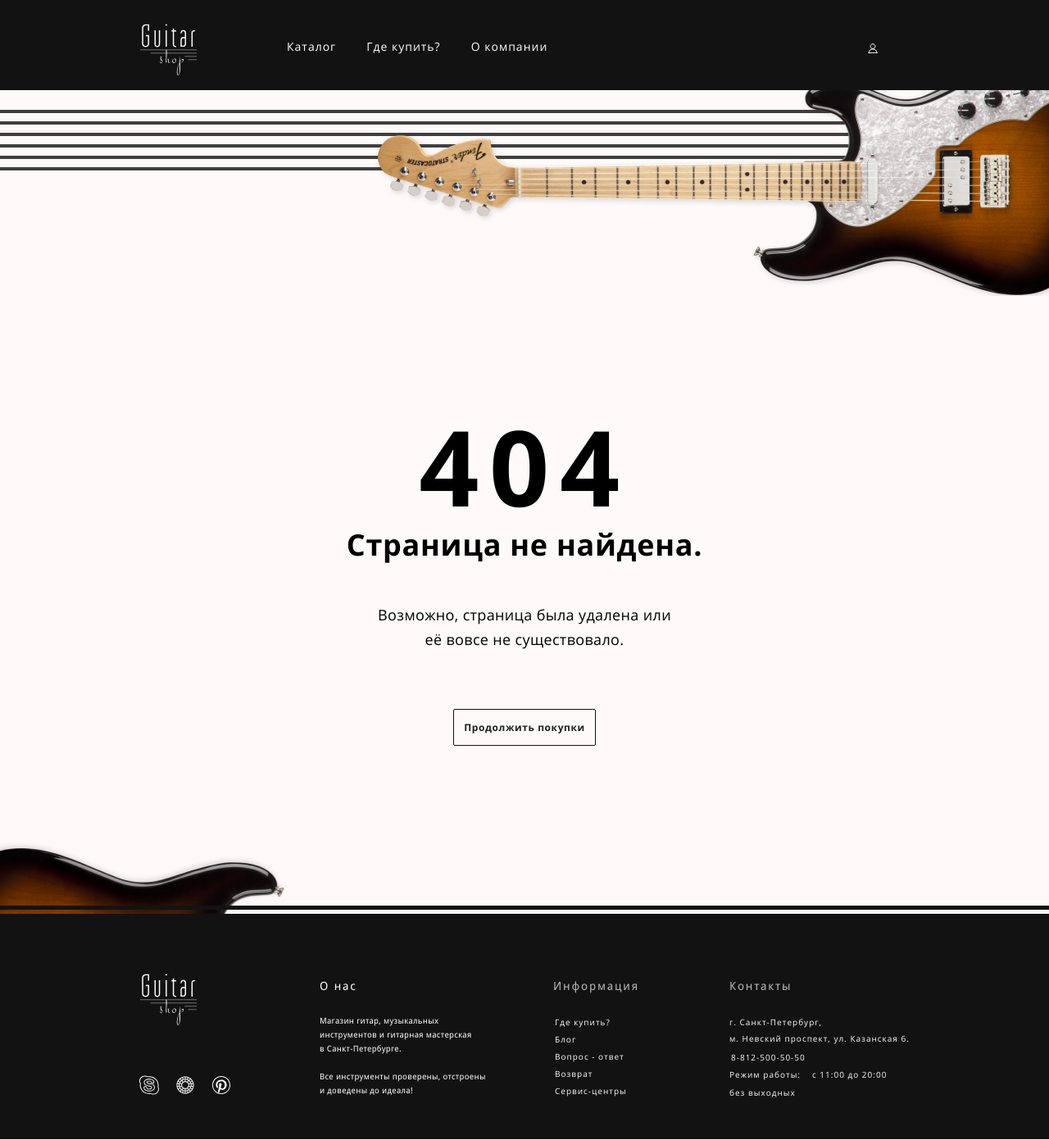
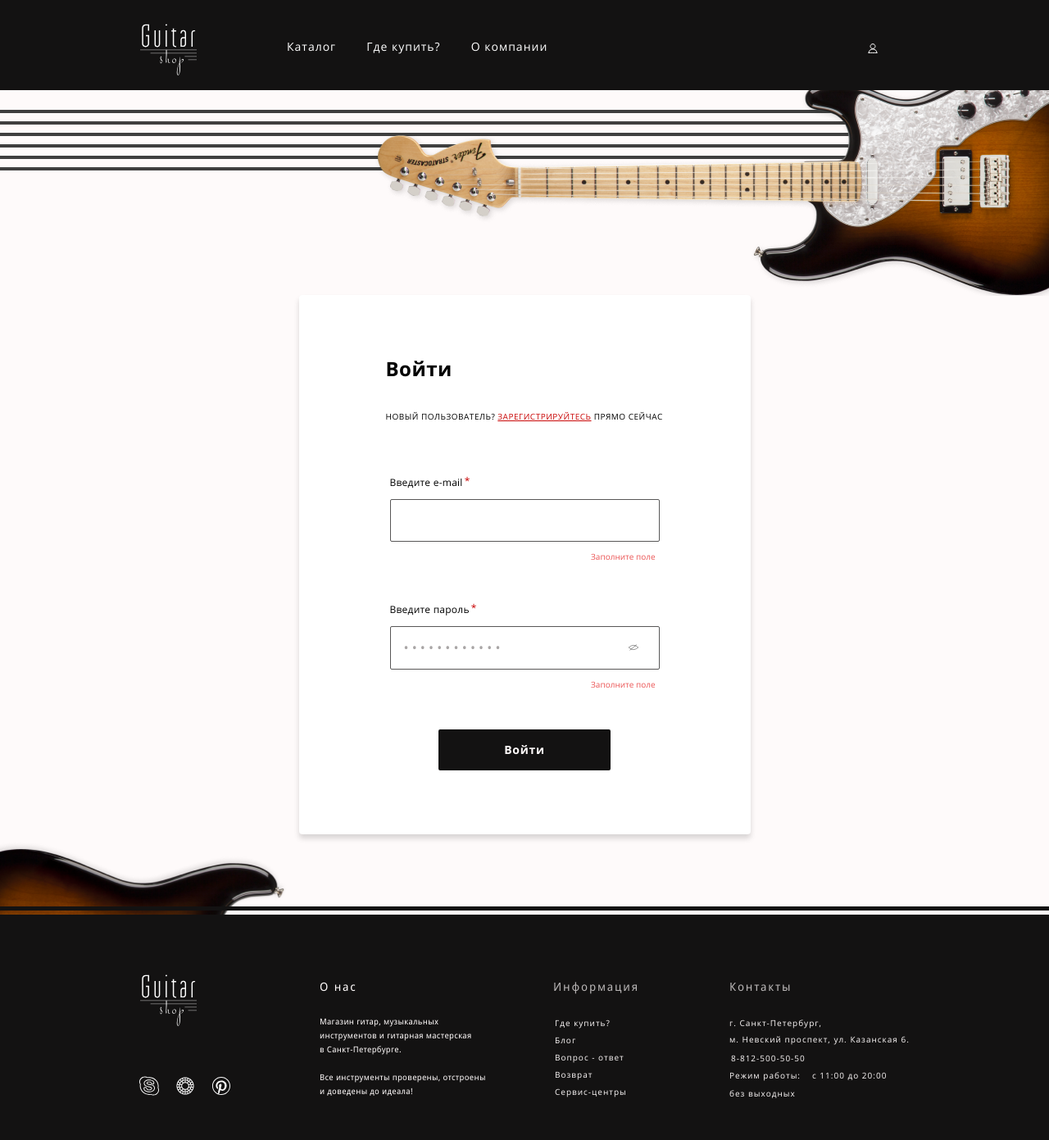
Before and after one commit to elistratovamaria/guitar-shop, a React (Create React App) app in the folder frontend/: page / in a window 1280 px wide. Shown: the whole page at 82% size. Built offline with nearby package versions, Linux system fonts and the light colour scheme.

Commit message:
Добавляет компонент страницы входа

```diff
--- a/frontend/src/components/app/app.tsx
+++ b/frontend/src/components/app/app.tsx
@@ -2,11 +2,12 @@
 //import ProductListPage from '../../pages/product-list-page/product-list-page';
 //import AddProductPage from '../../pages/add-product-page/add-product-page';
 //import EditProductPage from '../../pages/edit-product-page/edit-product-page';
-import NotFoundPage from '../../pages/not-found-page/not-found-page';
+//import NotFoundPage from '../../pages/not-found-page/not-found-page';
+import LoginPage from '../../pages/login-page/login-page';
 
 function App(): JSX.Element {
   return (
-    <NotFoundPage />
+    <LoginPage />
   );
 }
 
--- /dev/null
+++ b/frontend/src/pages/login-page/login-page.tsx
@@ -0,0 +1,137 @@
+function LoginPage(): JSX.Element {
+  return (
+    <div className="wrapper">
+      <header className="header" id="header">
+        <div className="container">
+          <div className="header__wrapper">
+            <a className="header__logo logo" href="main.html">
+              <img className="logo__img" width="70" height="70" src="./img/svg/logo.svg" alt="Логотип" />
+            </a>
+            <nav className="main-nav">
+              <ul className="main-nav__list">
+                <li className="main-nav__item">
+                  <a className="link main-nav__link" href="#">Каталог</a>
+                </li>
+                <li className="main-nav__item">
+                  <a className="link main-nav__link" href="#">Где купить?</a>
+                </li>
+                <li className="main-nav__item">
+                  <a className="link main-nav__link" href="#">О компании</a>
+                </li>
+              </ul>
+            </nav>
+            <div className="header__container">
+              <span className="header__user-name">Имя</span>
+              <a className="header__link" href="login.html" aria-label="Перейти в личный кабинет">
+                <svg className="header__link-icon" width="12" height="14" aria-hidden="true">
+                  <use xlinkHref="#icon-account"></use>
+                </svg>
+                <span className="header__link-text">Вход</span>
+              </a>
+            </div>
+          </div>
+        </div>
+      </header>
+      <main className="page-content">
+        <div className="container">
+          <section className="login">
+            <h1 className="login__title">Войти</h1>
+            <p className="login__text">Hовый пользователь? <a className="login__link" href="registration.html">Зарегистрируйтесь</a> прямо сейчас</p>
+            <form method="post" action="/">
+              <div className="input-login">
+                <label htmlFor="email">Введите e-mail</label>
+                <input type="email" id="email" name="email" autoComplete="off" required />
+                <p className="input-login__error">Заполните поле</p>
+              </div>
+              <div className="input-login">
+                <label htmlFor="passwordLogin">Введите пароль</label>
+                <span>
+                  <input type="password" placeholder="• • • • • • • • • • • •" id="passwordLogin" name="password" autoComplete="off" required />
+                  <button className="input-login__button-eye" type="button">
+                    <svg width="14" height="8" aria-hidden="true">
+                      <use xlinkHref="#icon-eye"></use>
+                    </svg>
+                  </button>
+                </span>
+                <p className="input-login__error">Заполните поле</p>
+              </div>
+              <button className="button login__button button--medium" type="submit">Войти</button>
+            </form>
+          </section>
+        </div>
+      </main>
+      <footer className="footer">
+        <div className="container">
+          <div className="footer__container">
+            <div className="footer__logo-wrapper">
+              <a className="footer__logo logo" href="main.html">
+                <img className="logo__img" width="70" height="70" src="./img/svg/logo.svg" alt="Логотип" />
+              </a>
+              <div className="socials footer__socials">
+                <ul className="socials__list">
+                  <li className="socials-item">
+                    <a className="socials__link" href="https://www.skype.com/" aria-label="Мы в skype">
+                      <svg className="socials__icon" width="24" height="24" aria-hidden="true">
+                        <use xlinkHref="#icon-skype"></use>
+                      </svg>
+                    </a>
+                  </li>
+                  <li className="socials-item">
+                    <a className="socials__link" href="https://www.vsco.co/" aria-label="Мы в vsco">
+                      <svg className="socials__icon" width="24" height="24" aria-hidden="true">
+                        <use xlinkHref="#icon-vsco"></use>
+                      </svg>
+                    </a>
+                  </li>
+                  <li className="socials-item">
+                    <a className="socials__link" href="https://www.pinterest.com/" aria-label="Мы в pinterest">
+                      <svg className="socials__icon" width="24" height="24" aria-hidden="true">
+                        <use xlinkHref="#icon-pinterest"></use>
+                      </svg>
+                    </a>
+                  </li>
+                </ul>
+              </div>
+            </div>
+            <section className="footer__nav-section footer__nav-section--about">
+              <h2 className="footer__nav-title footer__nav-title--about">О нас</h2>
+              <p className="footer__nav-text footer__nav-text--about">Магазин гитар, музыкальных <br /> инструментов и&nbsp;гитарная мастерская в&nbsp;Санкт-Петербурге.</p>
+              <p className="footer__nav-text footer__nav-text--about">Все инструменты проверены, отстроены и&nbsp;доведены до&nbsp;идеала!</p>
+            </section>
+            <section className="footer__nav-section footer__nav-section--links">
+              <h2 className="footer__nav-title footer__nav-title--links">Информация</h2>
+              <ul className="footer__nav-list">
+                <li className="footer__nav-list-item">
+                  <a className="link footer__nav-link" href="#top">Где купить?</a>
+                </li>
+                <li className="footer__nav-list-item">
+                  <a className="link footer__nav-link" href="#top">Блог</a>
+                </li>
+                <li className="footer__nav-list-item">
+                  <a className="link footer__nav-link" href="#top">Вопрос - ответ</a>
+                </li>
+                <li className="footer__nav-list-item">
+                  <a className="link footer__nav-link" href="#top">Возврат</a>
+                </li>
+                <li className="footer__nav-list-item">
+                  <a className="link footer__nav-link" href="#top">Сервис-центры</a>
+                </li>
+              </ul>
+            </section>
+            <section className="footer__nav-section footer__nav-section--contacts">
+              <h2 className="footer__nav-title footer__nav-title--contacts">Контакты</h2>
+              <p className="footer__nav-text footer__nav-text--address">г. Санкт-Петербург,<br /> м. Невский проспект, ул. Казанская 6.</p>
+              <a className="link footer__nav-link footer__nav-link--phone" href="tel:88125005050">8-812-500-50-50</a>
+              <p className="footer__nav-text footer__nav-text--work-hours-title">Режим работы:
+                <span className="footer__nav-text footer__nav-text--work-hours">с 11:00 до 20:00</span>
+              </p>
+              <p className="footer__nav-text footer__nav-text--weekends">без выходных</p>
+            </section>
+          </div>
+        </div>
+      </footer>
+    </div>
+  );
+}
+
+export default LoginPage;
```
